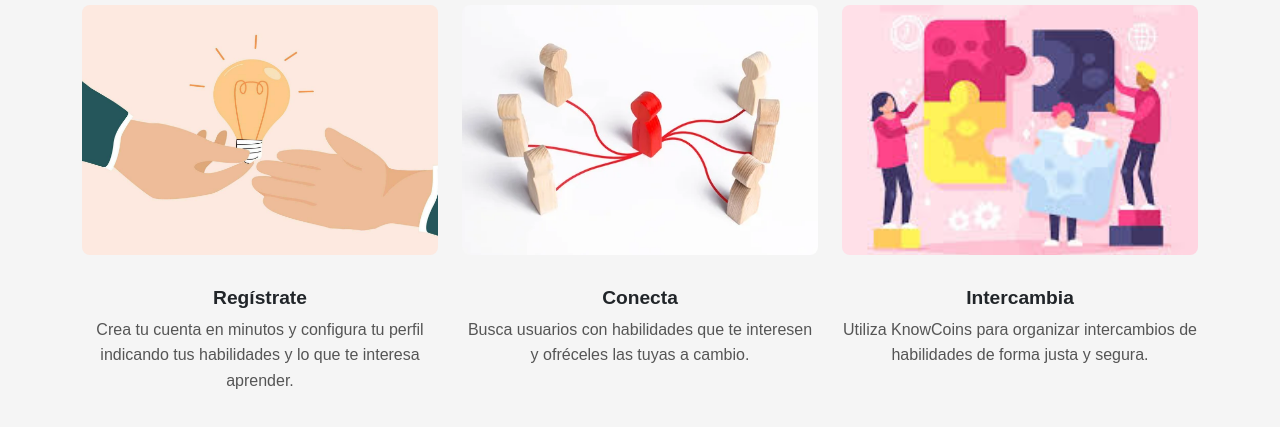
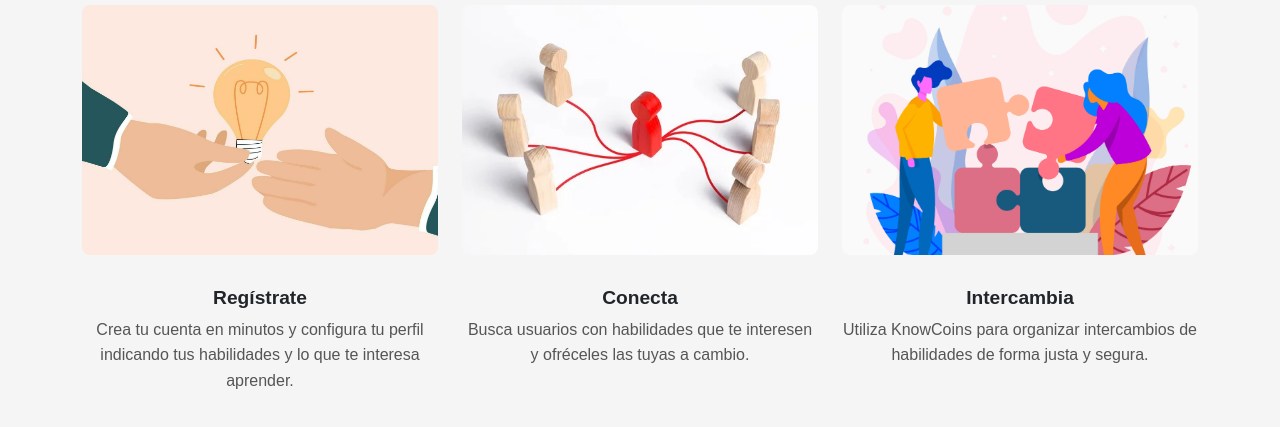
Before and after one commit to Aldatz/SuperReto, a plain HTML site: page index.html in a window 1280 px wide. Shown: the part 611-1038 px from the top of the page. Drawn offline with nearby package versions, Linux system fonts and the light colour scheme.

Commit message:
reducir el tamaño de las imagenes grandes

```diff
--- a/index.html
+++ b/index.html
@@ -319,7 +319,7 @@
                 <p>Busca usuarios con habilidades que te interesen y ofréceles las tuyas a cambio.</p>
             </div>
             <div class="col-md-4">
-                <img src="src/images/intercambio.jpeg" alt="Paso 3" class="img-fluid mb-3">
+                <img src="src/images/puzle.jpg" alt="Paso 3" class="img-fluid mb-3">
                 <h5>Intercambia</h5>
                 <p>Utiliza KnowCoins para organizar intercambios de habilidades de forma justa y segura.</p>
             </div>
```
Also changed, not shown: src/images/dinero.jpg, src/images/intercambio.jpeg (deleted), src/images/puzle.jpg (added).
